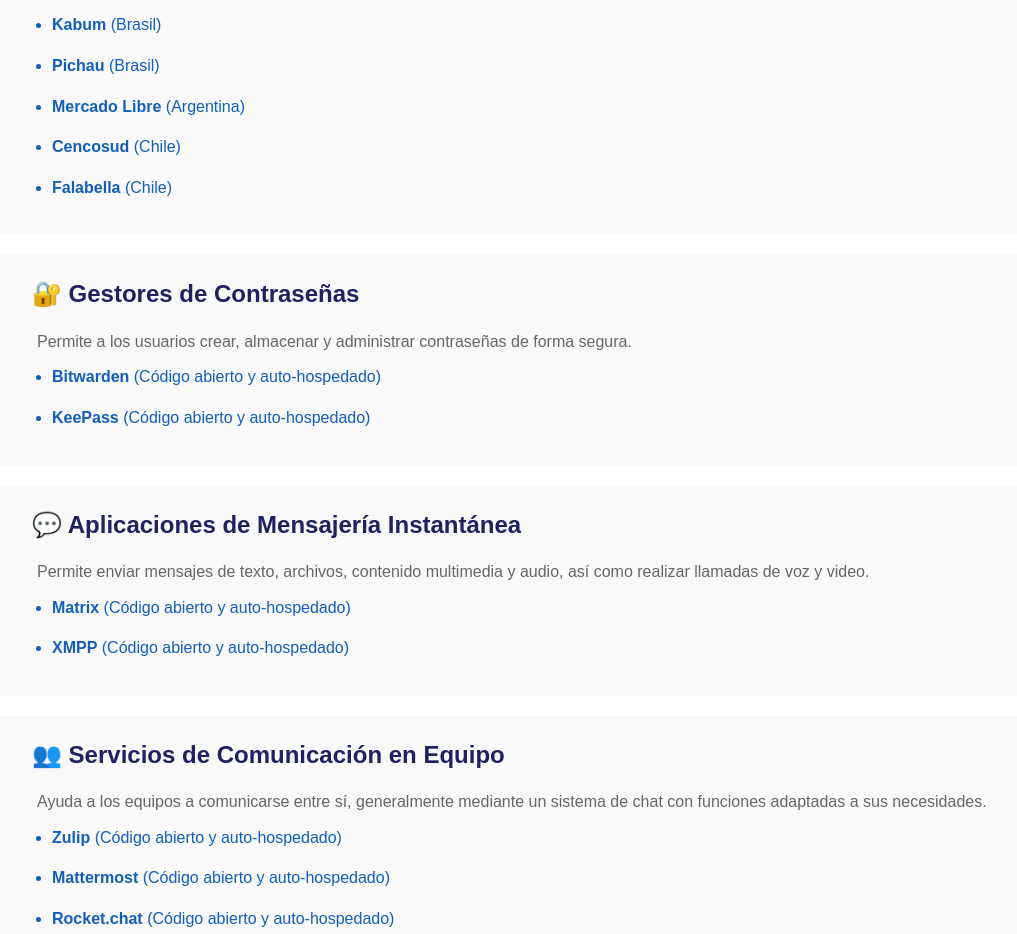
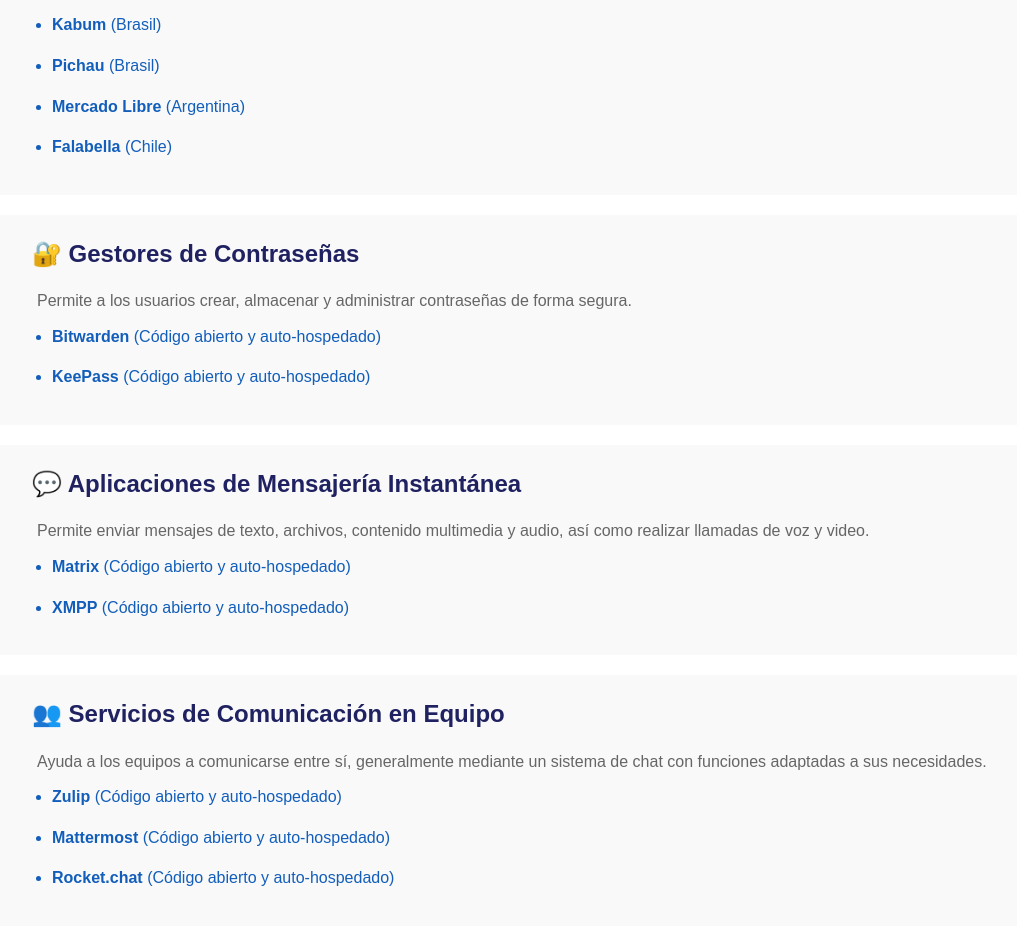
Before and after one commit to AntonioAgnolin/SouthAmericanAlternatives, a plain HTML site: page index-es.html in a window 1280 px wide. Shown: the part 7023-7957 px from the top of the page, without its empty margins (28-1045 px from the left). Drawn offline with Linux system fonts and the light colour scheme.

Commit message:
link adjustments

```diff
--- a/index-es.html
+++ b/index-es.html
@@ -172,7 +172,7 @@
                 <p>Proveedores que ofrecen servicios específicamente adaptados para WordPress, facilitando enormemente la hospedaje de webs profesionales, blogs o tiendas creadas en la plataforma.</p>
                     <ul>
                         <li><a href="https://www.locaweb.com.br/hospedagem-wordpress">Locaweb</a> (Brasil)</li>
-                        <li><a href="https://king. host/hospedagem-wordpress">KingHost</a> (Brasil)</li>
+                        <li><a href="https://king.host/hospedagem-wordpress">KingHost</a> (Brasil)</li>
                         <li><a href="https://www.hostnet.com.br/oferta-especial-wordpress-mautic">Hostnet</a> (Brasil)</li>
                         <li><a href="https://www.umbler.com/br/hospedagem-wordpress">Umbler</a> (Brasil)</li>
                         <li><a href="https://latincloud.com/argentina/cloud-wordpress-hosting">LatinCloud</a> (Argentina)</li>
@@ -229,7 +229,6 @@
                         <li><a href="https://www.kabum.com.br">Kabum</a> (Brasil)</li>
                         <li><a href="https://www.pichau.com.br">Pichau</a> (Brasil)</li>
                         <li><a href="https://www.mercadolibre.com">Mercado Libre</a> (Argentina)</li>
-                        <li><a href="https://www.tarjetacencosud.cl">Cencosud</a> (Chile)</li>
                         <li><a href="https://www.falabella.com">Falabella</a> (Chile)</li>
                     </ul>
             </article>
```
Also changed, not shown: index-pt.html (+1 -2 lines), index.html (+1 -2 lines).
